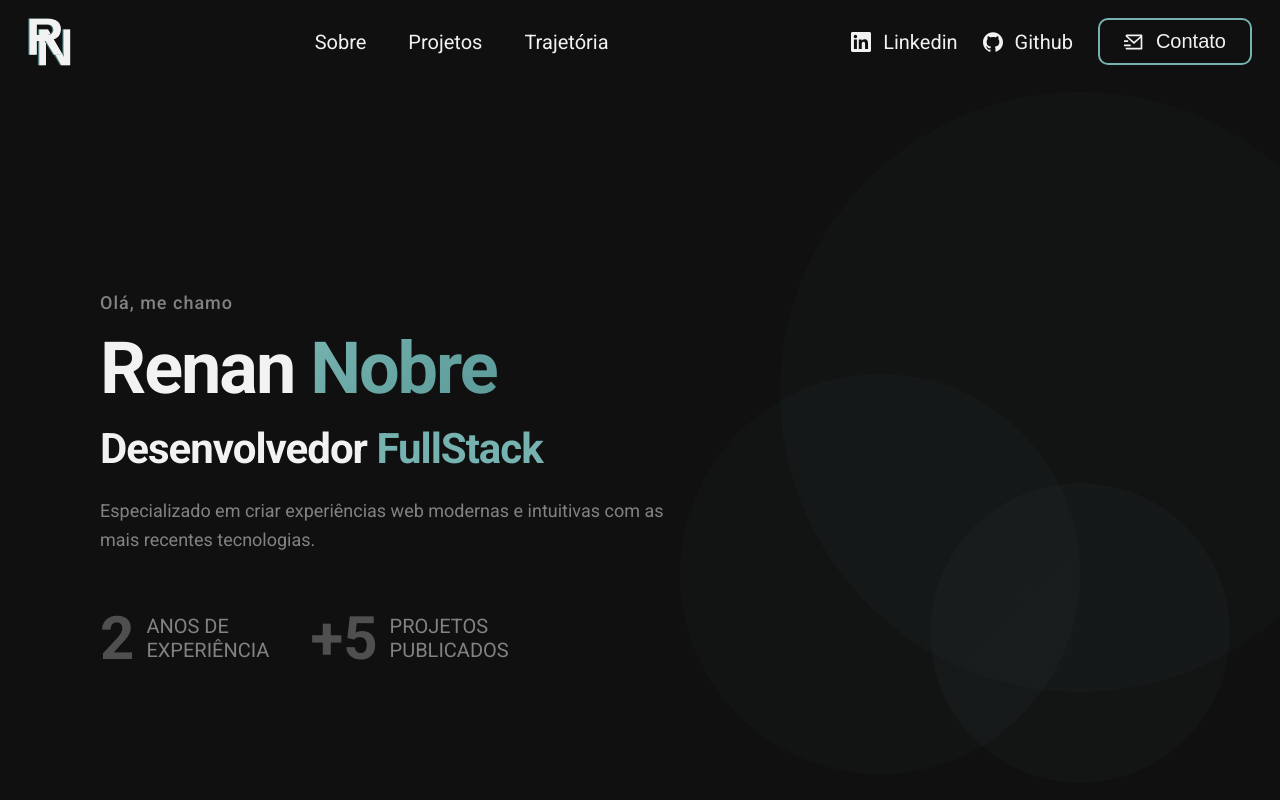
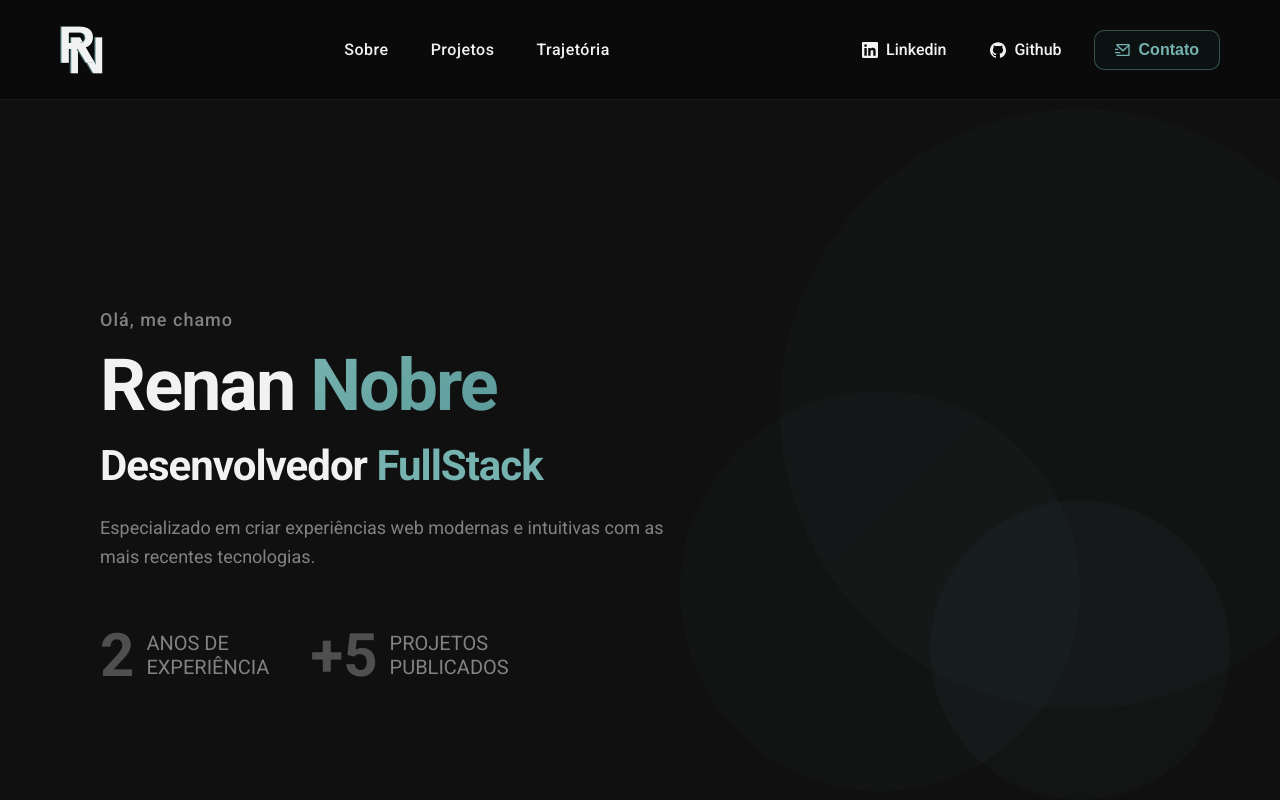
Before and after one commit to nsRenan/portfolio, a Next.js app: page / in a window 1280 px wide. Shown: the top 800 px of the page. Built offline with nearby package versions, Linux system fonts and the light colour scheme.

Commit message:
Refactor Footer, Navbar, and VoltarAoTopoBotao components: enhance styling, improve layout, and add social media links for better user engagement

```diff
--- a/src/app/components/Footer/footer.module.css
+++ b/src/app/components/Footer/footer.module.css
@@ -1,15 +1,109 @@
 .footer {
-    display: flex;
-    flex-direction: column;
     width: 100%;
-    justify-content: center;
-    align-items: center;
-    gap: 6px;
-    height: 50px;
-    background: linear-gradient(1deg, #101010, #1f1f1f);
+    background: rgba(22, 51, 51, 0.08);
+    border-top: 1px solid rgba(118, 178, 176, 0.15);
+    padding: 60px 120px 40px;
+    position: relative;
 }
 
-.footer p {
+.footer::before {
+    content: '';
+    position: absolute;
+    top: 0;
+    left: 50%;
+    transform: translateX(-50%);
+    width: 60%;
+    height: 1px;
+    background: linear-gradient(90deg, transparent, rgba(118, 178, 176, 0.3), transparent);
+}
+
+.content {
+    max-width: 1200px;
+    margin: 0 auto;
+    display: flex;
+    justify-content: space-between;
+    align-items: flex-start;
+    gap: 60px;
+}
+
+.info h3 {
+    font-size: 24px;
+    font-weight: 600;
+    color: var(--branco);
+    margin-bottom: 8px;
+    letter-spacing: -0.5px;
+}
+
+.info p {
     color: var(--cinza);
-    font-size: 12px;
+    font-size: 14px;
+    line-height: 1.6;
 }
+
+.copy {
+    margin-top: 24px;
+    font-size: 12px !important;
+    opacity: 0.7;
+}
+
+.links h4 {
+    font-size: 16px;
+    font-weight: 600;
+    color: var(--branco);
+    margin-bottom: 20px;
+    letter-spacing: 0.5px;
+    text-transform: uppercase;
+}
+
+.socialLinks {
+    display: flex;
+    gap: 16px;
+}
+
+.socialLinks a {
+    width: 44px;
+    height: 44px;
+    display: flex;
+    align-items: center;
+    justify-content: center;
+    background: rgba(22, 51, 51, 0.3);
+    border: 1px solid rgba(118, 178, 176, 0.2);
+    border-radius: 10px;
+    color: var(--verde);
+    font-size: 20px;
+    transition: all 0.3s ease;
+}
+
+.socialLinks a:hover {
+    background: rgba(22, 51, 51, 0.5);
+    border-color: var(--verde);
+    transform: translateY(-4px);
+    box-shadow: 0 4px 16px rgba(118, 178, 176, 0.3);
+}
+
+@media (max-width: 1024px) {
+    .footer {
+        padding: 50px 60px 30px;
+    }
+}
+
+@media (max-width: 768px) {
+    .footer {
+        padding: 40px 30px 30px;
+    }
+
+    .content {
+        flex-direction: column;
+        gap: 40px;
+    }
+
+    .info h3 {
+        font-size: 20px;
+    }
+}
+
+@media (max-width: 480px) {
+    .footer {
+        padding: 30px 20px 20px;
+    }
+}
--- a/src/app/components/Footer/index.tsx
+++ b/src/app/components/Footer/index.tsx
@@ -1,12 +1,32 @@
 import styles from './footer.module.css'
+import { SiLinkedin, SiGithub } from 'react-icons/si'
+import { RiMailSendLine } from 'react-icons/ri'
 
 export function Footer() {
     return (
       <footer className={styles.footer}>
-        <p >
-        Feito com muito empenho por Renan Nobre
-        </p>
-        <p >Todos os direitos reservados.</p>
+        <div className={styles.content}>
+          <div className={styles.info}>
+            <h3>Renan Nobre</h3>
+            <p>Desenvolvedor Full Stack</p>
+            <p className={styles.copy}>© 2026 Todos os direitos reservados.</p>
+          </div>
+
+          <div className={styles.links}>
+            <h4>Contato</h4>
+            <div className={styles.socialLinks}>
+              <a target="_blank" href="https://www.linkedin.com/in/renan-nobre/" aria-label="LinkedIn">
+                <SiLinkedin />
+              </a>
+              <a target="_blank" href="https://github.com/nsRenan" aria-label="GitHub">
+                <SiGithub />
+              </a>
+              <a href="mailto:contact.renannobre@gmail.com" aria-label="Email">
+                <RiMailSendLine />
+              </a>
+            </div>
+          </div>
+        </div>
       </footer>
     )
   }
--- a/src/app/components/Navbar/navbar.module.css
+++ b/src/app/components/Navbar/navbar.module.css
@@ -1,7 +1,25 @@
 .main {
   display: flex;
   justify-content: space-between;
-  padding: 12px 28px
+  align-items: center;
+  padding: 20px 60px;
+  position: sticky;
+  top: 0;
+  z-index: 100;
+  background: rgba(10, 10, 10, 0.85);
+  backdrop-filter: blur(12px);
+  border-bottom: 1px solid rgba(118, 178, 176, 0.1);
+  transition: all 0.3s ease;
+}
+
+.nome {
+  cursor: pointer;
+  transition: all 0.3s ease;
+}
+
+.nome:hover {
+  transform: scale(1.05);
+  filter: drop-shadow(0 0 8px rgba(118, 178, 176, 0.4));
 }
 
 .menu {
@@ -9,72 +27,107 @@
   gap: 42px;
   align-items: center;
   justify-content: center;
-  font-size: 20px;
+  font-size: 16px;
+  font-weight: 500;
   color: var(--branco);
+  letter-spacing: 0.5px;
 }
+
 .menu > a {
-  transition: 300ms;
+  transition: all 0.3s ease;
+  position: relative;
+  padding: 8px 0;
+}
+
+.menu > a::after {
+  content: '';
+  position: absolute;
+  bottom: 0;
+  left: 50%;
+  transform: translateX(-50%);
+  width: 0;
+  height: 2px;
+  background: linear-gradient(90deg, transparent, var(--verde), transparent);
+  transition: width 0.3s ease;
 }
 
 .menu > a:hover {
   color: var(--verde);
-  transform: scale(1.08);
+}
+
+.menu > a:hover::after {
+  width: 100%;
 }
 
 .menuBotoes {
   display: flex;
   align-items: center;
-  gap: 25px;
-  font-size: 20px;
+  gap: 20px;
+  font-size: 16px;
   justify-content: center;
   color: var(--branco);
 }
 
-.menuBotoes > a:hover {
-  color: var(--verde);
-}
 .menuBotoes > a {
   display: flex;
   align-items: center;
-  gap: 12px;
+  gap: 8px;
   justify-content: center;
-  transition: 300ms;
+  transition: all 0.3s ease;
+  padding: 8px 12px;
+  border-radius: 8px;
+  font-weight: 500;
 }
 
+.menuBotoes > a:hover {
+  color: var(--verde);
+  background: rgba(22, 51, 51, 0.2);
+}
 
 .contato {
   border-radius: 10px;
-  border: 2px solid var(--verde);
-  padding: 10px 24px;
-  font-size: 20px;
-  background: transparent;
-  transition: 300ms;
-  color: var(--branco);
+  border: 1px solid rgba(118, 178, 176, 0.4);
+  padding: 10px 20px;
+  font-size: 16px;
+  background: rgba(22, 51, 51, 0.2);
+  transition: all 0.3s ease;
+  color: var(--verde);
+  font-weight: 600;
+  cursor: pointer;
 }
 
 .contato:hover {
-  color: var(--verde);
+  background: rgba(22, 51, 51, 0.4);
+  border-color: var(--verde);
+  transform: translateY(-2px);
+  box-shadow: 0 4px 12px rgba(118, 178, 176, 0.3);
 }
 
 .contato a {
   display: flex;
   align-items: center;
   justify-content: center;
-  gap: 12px;
+  gap: 8px;
+  color: inherit;
 }
 
 @media (max-width: 1050px) {
   .menu {
-    gap: 20px;
+    gap: 24px;
   }
+  .menuBotoes {
+    gap: 12px;
+  }
+}
 
-}
 @media (max-width: 900px) {
+  .main {
+    padding: 16px 28px;
+  }
   .menu {
     display: none;
   }
   .menuBotoes {
     display: none;
   }
-
 }
--- a/src/app/components/VoltarAoTopoBotao/voltarAoTopoBotao.module.css
+++ b/src/app/components/VoltarAoTopoBotao/voltarAoTopoBotao.module.css
@@ -1,33 +1,73 @@
+.botaoDiv {
+  position: fixed;
+  z-index: 100;
+  bottom: 32px;
+  right: 32px;
+  animation: fadeIn 0.3s ease;
+}
+
+@keyframes fadeIn {
+  from {
+    opacity: 0;
+  }
+  to {
+    opacity: 1;
+  }
+}
+
 .botao {
-    border-radius: 100px;
-    width: 100%;
-    height: 100%;
+  width: 48px;
+  height: 48px;
+  border-radius: 12px;
   display: flex;
   align-items: center;
   justify-content: center;
-    background-color: var(--cinza-escuro);
+  background: rgba(22, 51, 51, 0.3);
+  border: 1px solid rgba(118, 178, 176, 0.2);
   color: var(--verde);
+  cursor: pointer;
+  transition: all 0.3s ease;
+  backdrop-filter: blur(10px);
 }
 
+.botao:hover {
+  background: rgba(22, 51, 51, 0.5);
+  border-color: var(--verde);
+  transform: translateY(-4px);
+}
+
+.botao svg {
+  font-size: 20px;
+}
+
+@media (min-width: 1700px) {
   .botaoDiv {
-      border-radius: 100px;
-      position: fixed;
-      z-index: 10;
+    bottom: 48px;
+    right: 48px;
+  }
+
+  .botao {
+    width: 56px;
+    height: 56px;
+  }
+
+  .botao svg {
+    font-size: 24px;
+  }
+}
+
+@media (max-width: 768px) {
+  .botaoDiv {
     bottom: 20px;
     right: 20px;
-      width: 42px;
-      height: 42px;
-      background-image: linear-gradient(to bottom, var(--cinza), transparent);
-      padding: 2px;
-
   }
 
-  @media (min-width: 1700px){
-    .botaoDiv {
-      bottom: 40px;
-      right: 40px;
-      width: 60px;
-      height: 60px;
-      padding: 3px;
+  .botao {
+    width: 44px;
+    height: 44px;
+  }
+
+  .botao svg {
+    font-size: 18px;
   }
 }
```
Lines whose indentation alone changed are shown as unchanged.
